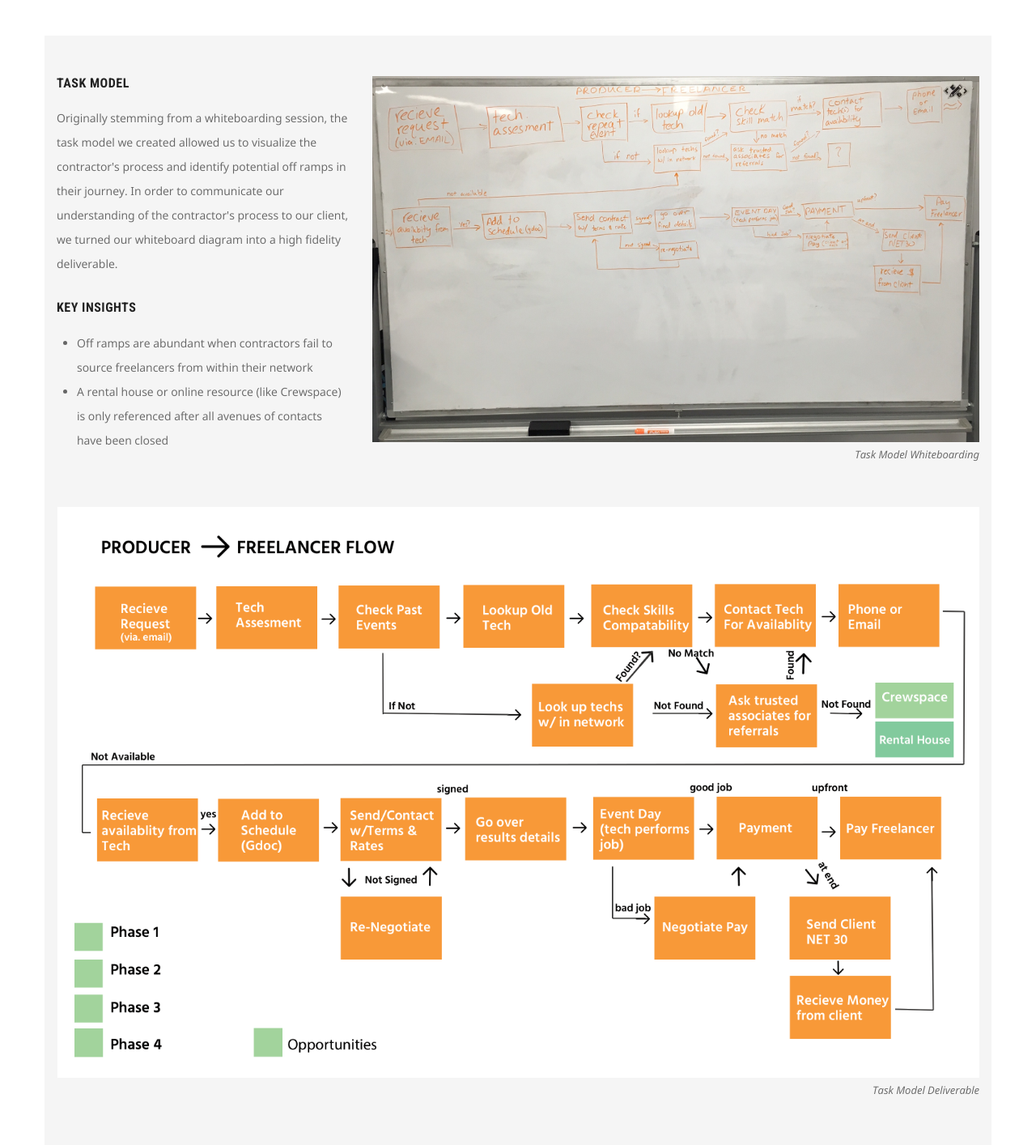
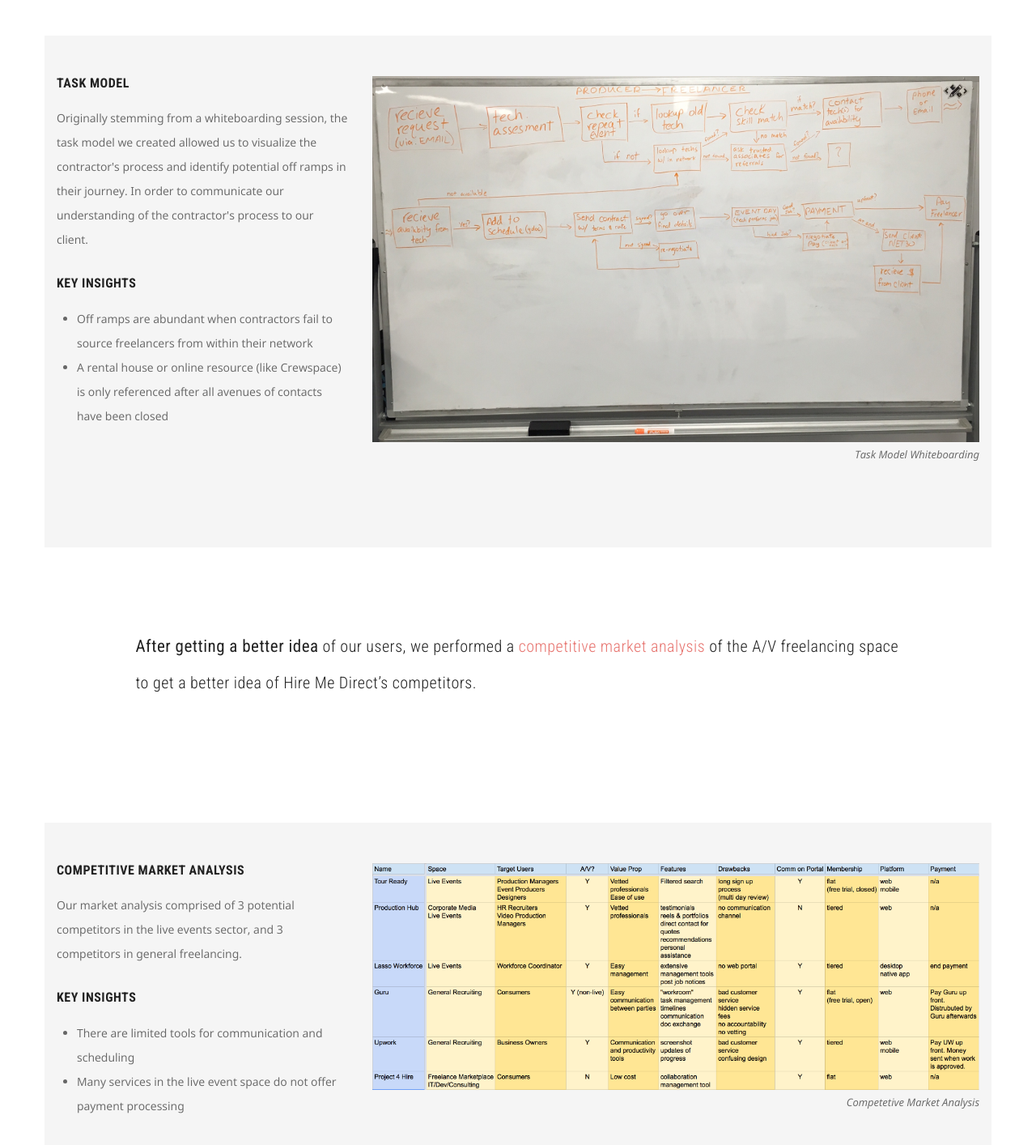
Before and after one commit to venxlab/portfolio-site, a plain HTML site: page hmd.html in a window 1280 px wide. Shown: the part 2960-4374 px from the top of the page at 81% size. Drawn offline with nearby package versions, Linux system fonts and the light colour scheme.

Commit message:
remove hmd task flow deliverable

```diff
--- a/hmd.html
+++ b/hmd.html
@@ -200,7 +200,7 @@
 						<div class="col-md-4">
 							<h3>Task Model</h3>
 							<p>
-								Originally stemming from a whiteboarding session, the task model we created allowed us to visualize the contractor's process and identify potential off ramps in their journey. In order to communicate our understanding of the contractor's process to our client, we turned our whiteboard diagram into a high fidelity deliverable.
+								Originally stemming from a whiteboarding session, the task model we created allowed us to visualize the contractor's process and identify potential off ramps in their journey. In order to communicate our understanding of the contractor's process to our client.
 							</p>
 
 
@@ -220,11 +220,11 @@
 				      <p class="caption">Task Model Whiteboarding</p>
 						</div>
 
-						<div class='col-md-12'>
+<!-- 						<div class='col-md-12'>
 				      <img src="assets/images/deliverables/hmd-process-flow.png" alt="process-flow">
 				      <p class="caption">Task Model Deliverable</p>
 						</div>
-					</div>
+ -->					</div>
 
 					<div class='row pfblock'>
 						<div class="col-md-10 col-md-offset-1">
```
